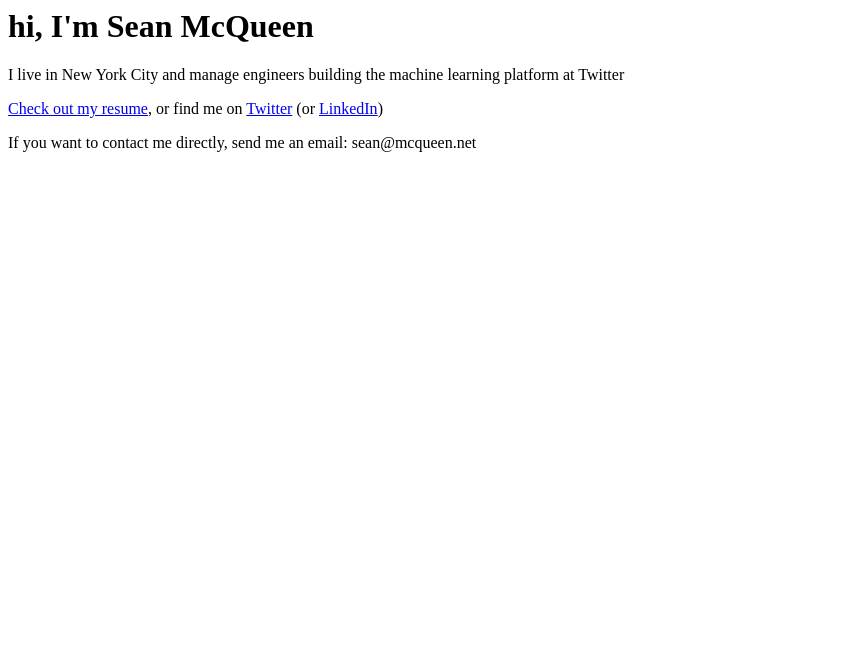
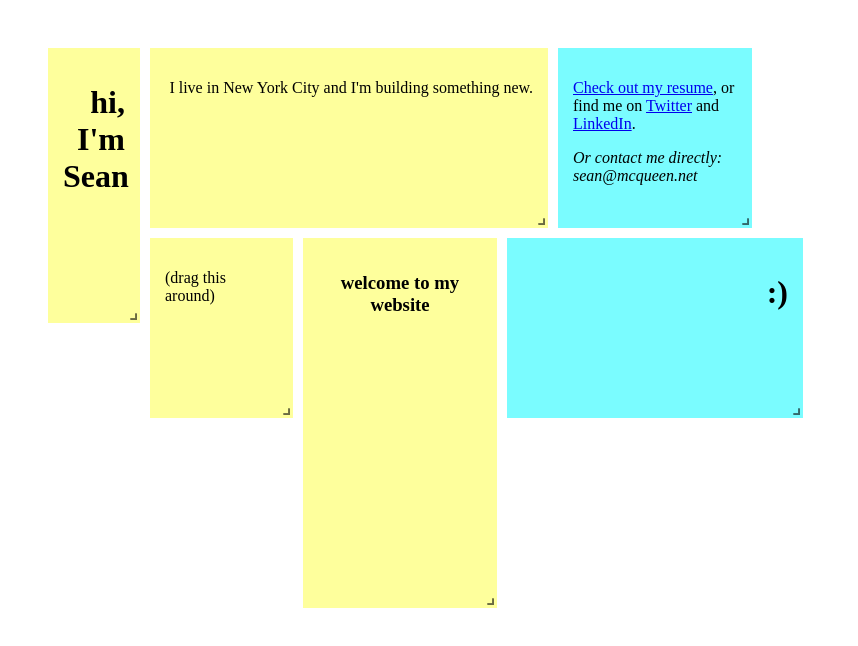
Before and after one commit to s-mcqueen/s-mcqueen.github.io, a React app: page / in a window 1280 px wide. Shown: the top 646 px of the page, without its empty margins (0-858 px from the left). Built offline with nearby package versions, Linux system fonts and the light colour scheme.

Commit message:
Stickynote concept

```diff
--- a/src/App.js
+++ b/src/App.js
@@ -1,15 +1,91 @@
 import React from "react";
+import Button from '@mui/material/Button';
+import { Responsive, WidthProvider } from "react-grid-layout";
 
-const App = () => (
-  <div>
-    <h1>hi, I'm Sean McQueen</h1>
-    <p>I live in New York City and manage engineers building the machine learning platform at Twitter</p>
-    <p>
-        <a href="files/sean_mcqueen.pdf">Check out my resume</a>,
-        or find me on <a href="https://twitter.com/seanmcque_n">Twitter</a> (or <a href="https://www.linkedin.com/in/snmcqueen">LinkedIn</a>)
-    </p>
-    <p>If you want to contact me directly, send me an email: sean@mcqueen.net </p>
-  </div>
-);
+
+// const EmailButton = () => {
+//   const email = 'sean@mcqueen.net';
+
+//   const handleClick = () => {
+//     navigator.clipboard.writeText(email)
+//   };
+
+//   return (
+//     <>
+//       <Button variant="contained" onClick={handleClick}>email me</Button>
+//     </>
+//   );
+// }
+
+function App() {
+  const ResponsiveGridLayout = WidthProvider(Responsive);
+
+  const stickyColors = [
+    '#ff7eb9',
+    '#7afcff',
+    '#feff9c',
+  ]
+
+  return (
+    <ResponsiveGridLayout
+      className="layout"
+      breakpoints={{ lg: 1200, md: 996, sm: 768, xs: 480, xxs: 0 }}
+      cols={{ lg: 12, md: 10, sm: 6, xs: 4, xxs: 2 }}
+      margin={[40, 40]}
+    >
+      <div style={{
+        backgroundColor: stickyColors[Math.floor(Math.random() * stickyColors.length)],
+        padding: 15,
+        textAlign: 'right',
+      }} key="a" data-grid={{ x: 0, y:0, w:1, h: 1.5}}>
+        <h1>hi, I'm Sean</h1>
+      </div>
+      <div style={{
+        backgroundColor: stickyColors[Math.floor(Math.random() * stickyColors.length)],
+        padding: 15,
+        textAlign: 'right',
+      }} key="b" data-grid={{ x: 1, y:0, w:4, h: 1}}>
+        <p>I live in New York City and I'm building something new.</p>
+      </div>
+      <div style={{
+        backgroundColor: stickyColors[Math.floor(Math.random() * stickyColors.length)],
+        padding: 15,
+        textAlign: 'left',
+      }} key="c" data-grid={{ x: 5, y:0, w:2, h: 1}}>
+        <p>
+            <a href="files/sean_mcqueen.pdf">Check out my resume</a>,
+            or find me on <a href="https://twitter.com/seanmcque_n">Twitter</a> and <a href="https://www.linkedin.com/in/snmcqueen">LinkedIn</a>.
+        </p>
+        <p>
+            <em>Or contact me directly: sean@mcqueen.net</em>
+        </p>
+      </div>
+      <div style={{
+        backgroundColor: stickyColors[Math.floor(Math.random() * stickyColors.length)],
+        padding: 15,
+        textAlign: 'left',
+      }} key="d" data-grid={{ x: 1, y:2, w:1.5, h: 1}}>
+        <p>(drag this around)</p>
+      </div>
+      <div style={{
+        backgroundColor: stickyColors[Math.floor(Math.random() * stickyColors.length)],
+        padding: 15,
+        textAlign: 'center',
+      }} key="e" data-grid={{ x: 2.5, y:4, w:2, h: 2}}>
+        <h3>welcome to my website</h3>
+      </div>
+      <div style={{
+        backgroundColor: stickyColors[Math.floor(Math.random() * stickyColors.length)],
+        padding: 15,
+        textAlign: 'right',
+      }} key="f" data-grid={{ x: 4.5, y:4, w:3, h: 1}}>
+        <h1> :)</h1>
+      </div>
+
+    </ResponsiveGridLayout>
+  );
+
+}
+
 
 export default App;
--- a/src/index.js
+++ b/src/index.js
@@ -2,4 +2,7 @@ import React from "react";
 import ReactDOM from "react-dom";
 import App from "./App";
 
+import '../node_modules/react-grid-layout/css/styles.css';
+import '../node_modules/react-resizable/css/styles.css';
+
 ReactDOM.render(<App/>,document.querySelector("#root"));
```
Also changed, not shown: package.json (+6 -1 lines), 1 other file (tests, documents, lock files or other folders).
